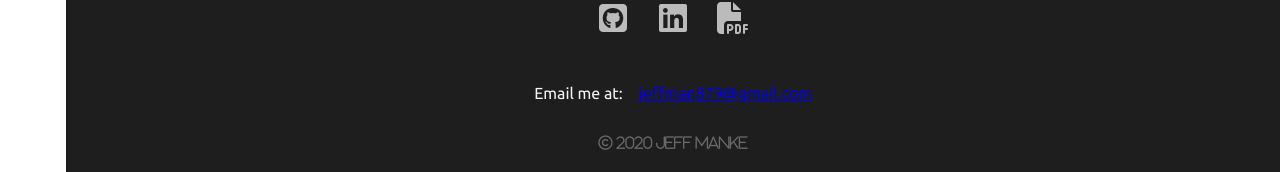
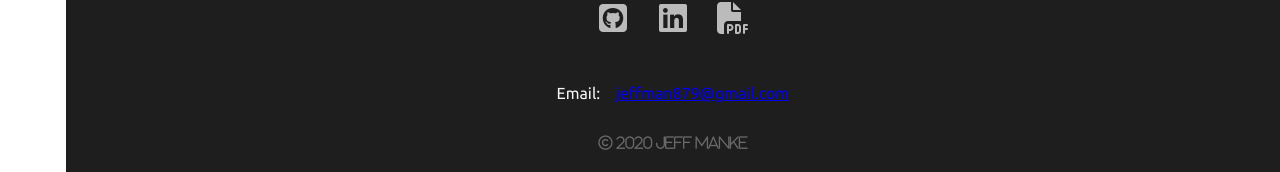
Before and after one commit to jmanke/jmanke.github.io, a React (Create React App) app: page / in a window 1280 px wide. Shown: the part 6932-7104 px from the top of the page. Built offline with nearby package versions, Linux system fonts and the light colour scheme.

Commit message:
styling and skills section

```diff
--- a/src/components/Footer/Footer.jsx
+++ b/src/components/Footer/Footer.jsx
@@ -29,7 +29,7 @@ export default () => {
         />
       </div>
       <div className="footer__links">
-        <p className="footer__mail-label">Email me at: </p>
+        <p className="footer__mail-label">Email: </p>
         <a className="footer__mail" href={"mailto:jeffman879@gmail.com"} alt="Resume">jeffman879@gmail.com</a>
       </div>
       <i className="far fa-copyright txt-sm txt-light"> 2020 Jeff Manke</i>
```
